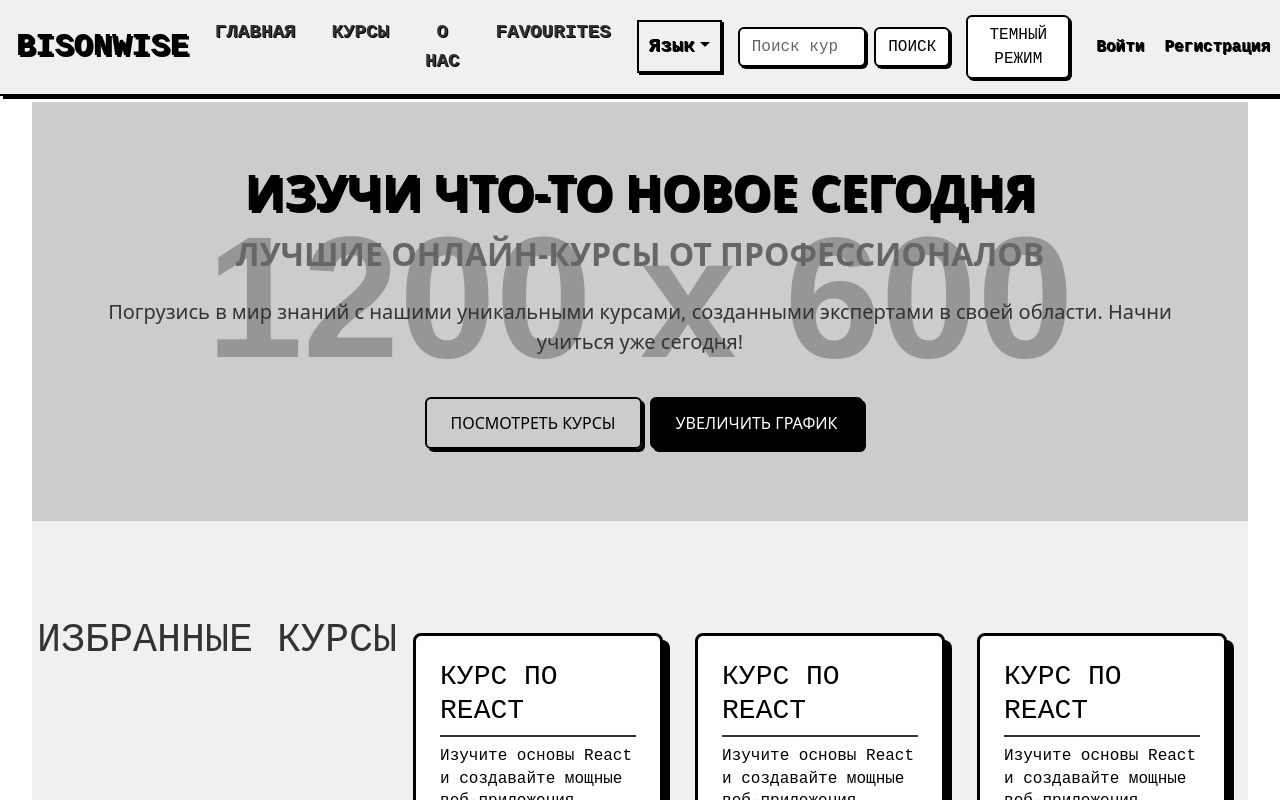
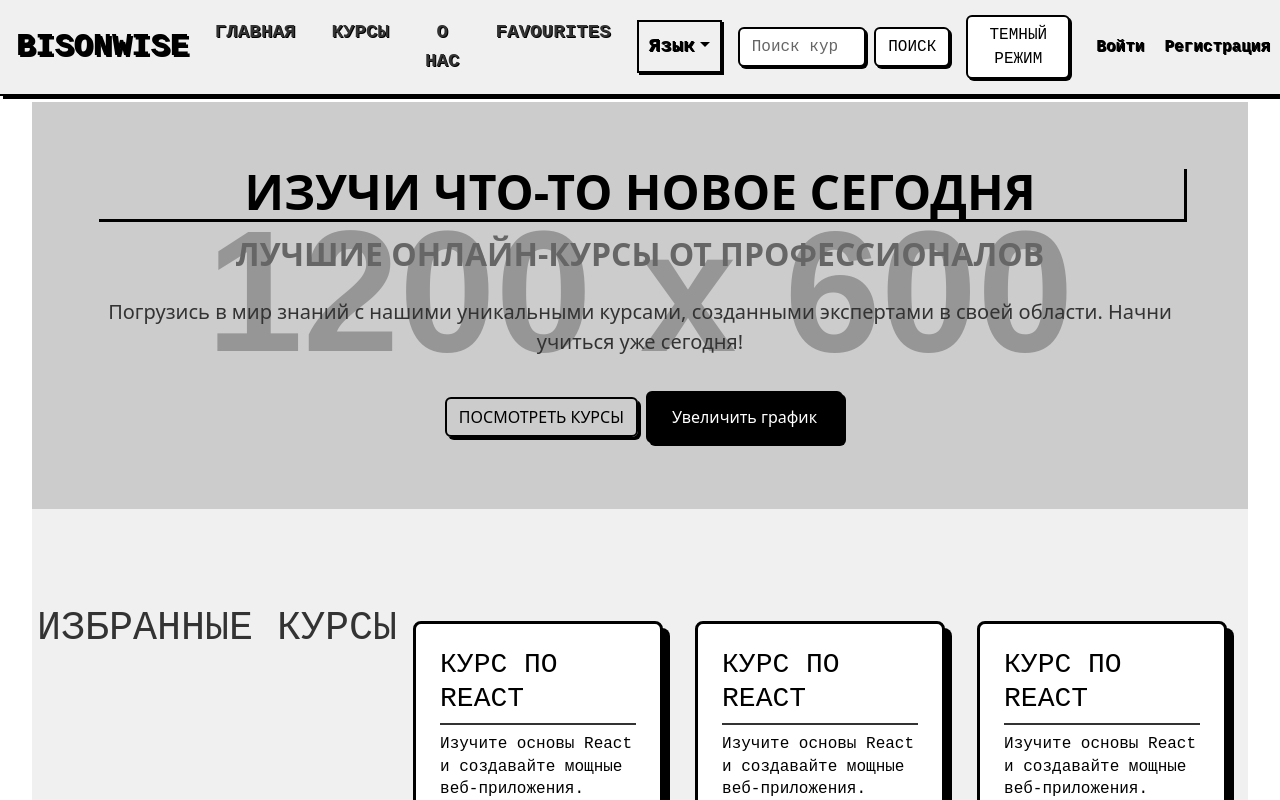
Before and after one commit to visualGravitySense/react-bisonwise, a React (Vite) app: page / in a window 1280 px wide. Shown: the top 800 px of the page. Built offline with nearby package versions, Linux system fonts and the light colour scheme.

Commit message:
scss architecture

```diff
--- /dev/null
+++ b/src/components/Hero.scss
@@ -0,0 +1,104 @@
+// hero-section.scss
+@import '../styles/variables';
+@import '../styles/mixins';
+
+// @include transition(background-color, box-shadow); // Incorrect
+// @include transition(background-color box-shadow); // Correct for a single argument if using the modified mixin
+
+// .hero-section {
+//     @include transition(box-shadow);
+// }
+
+
+
+.hero-section {
+  padding: 3rem 0;
+  background-color: $background-light;
+  text-align: center;
+
+  h1, h2 {
+    text-transform: uppercase;
+    margin-bottom: 1rem;
+    font-weight: bold;
+  }
+
+  h1 {
+    font-size: $font-size-large;
+    color: $primary-color;
+    @include box-shadow($box-shadow-size, $primary-color);
+  }
+
+  h2 {
+    font-size: $font-size-medium;
+    color: #666;
+    margin-bottom: 1.5rem;
+  }
+
+  p {
+    font-size: $font-size-small;
+    color: $text-color-light;
+    margin-bottom: 2rem;
+    line-height: 1.5;
+  }
+
+  .btn-primary {
+    background-color: $primary-color;
+    border: $border-width solid $primary-color;
+    color: $secondary-color;
+    @include box-shadow($box-shadow-size, $primary-color);
+    // @include transition(background-color, box-shadow);
+    font-size: 1rem;
+    padding: 0.75rem 1.5rem;
+
+    // &:hover {
+    //   background-color: $hover-color;
+    //   @include box-shadow($box-shadow-large-size, $primary-color);
+    // }
+  }
+
+  .btn-outline-secondary {
+    background-color: transparent;
+    border: $border-width solid $primary-color;
+    color: $primary-color;
+    @include box-shadow($box-shadow-size, $primary-color);
+    // @include transition(background-color, color, box-shadow);
+
+    &:hover {
+      background-color: $primary-color;
+      color: $secondary-color;
+      @include box-shadow($box-shadow-large-size, $primary-color);
+    }
+  }
+}
+
+/* Тёмный режим */
+.hero-section.dark-mode {
+  background-color: $background-dark;
+  color: $text-color-dark;
+  border-bottom: $border-width solid $text-color-dark;
+
+  h1 {
+    color: $secondary-color;
+    @include box-shadow($box-shadow-size, $secondary-color);
+  }
+
+  h2 {
+    color: #ccc;
+  }
+
+  p {
+    color: #bbb;
+  }
+
+  .btn-primary {
+    background-color: $secondary-color;
+    border: $border-width solid $secondary-color;
+    color: $background-dark;
+    @include box-shadow($box-shadow-size, $secondary-color);
+
+    &:hover {
+      background-color: #ccc;
+      @include box-shadow($box-shadow-large-size, $secondary-color);
+    }
+  }
+}
--- a/src/components/HeroSection.jsx
+++ b/src/components/HeroSection.jsx
@@ -1,7 +1,7 @@
 import React from 'react';
 import ChartModal from '../components/ChartModal';
 import { Container, Button } from 'react-bootstrap';
-import './Hero.css';
+import './Hero.scss';
 
 
 const HeroSection = ({ theme }) => {
--- /dev/null
+++ b/src/main.scss
@@ -0,0 +1,6 @@
+// main.scss
+@import '../styles/variables';
+@import '../styles/mixins';
+@import '../styles/hero-section';
+@import '../styles/buttons';
+@import '../styles/forms';
--- /dev/null
+++ b/src/styles/_mixins.scss
@@ -0,0 +1,14 @@
+// _mixins.scss
+
+@mixin box-shadow($size, $color) {
+  box-shadow: $size $size 0 $color;
+}
+
+// @mixin transition($properties) {
+//     // You need to wrap the declaration in a rule
+//     transition: $properties 0.3s ease;
+// }
+
+// @mixin transition($properties) {
+//     transition: $properties 0.3s ease;
+// }
--- /dev/null
+++ b/src/styles/_variables.scss
@@ -0,0 +1,21 @@
+// _variables.scss
+
+// Цвета
+$primary-color: #000;
+$secondary-color: #fff;
+$background-light: #f0f0f0;
+$background-dark: #1a1a1a;
+$text-color-light: #333;
+$text-color-dark: #e0e0e0;
+$hover-color: #333;
+
+// Отступы и тени
+$border-width: 2px;
+$box-shadow-size: 3px;
+$box-shadow-large-size: 5px;
+
+// Шрифты
+$font-family-main: 'Courier New', Courier, monospace;
+$font-size-large: 3rem;
+$font-size-medium: 2rem;
+$font-size-small: 1.25rem;
--- /dev/null
+++ b/src/styles/hero-section.scss
@@ -0,0 +1,95 @@
+// hero-section.scss
+@import 'variables';
+@import 'mixins';
+
+.hero-section {
+  padding: 3rem 0;
+  background-color: $background-light;
+  text-align: center;
+
+  h1, h2 {
+    text-transform: uppercase;
+    margin-bottom: 1rem;
+    font-weight: bold;
+  }
+
+  h1 {
+    font-size: $font-size-large;
+    color: $primary-color;
+    @include box-shadow($box-shadow-size, $primary-color);
+  }
+
+  h2 {
+    font-size: $font-size-medium;
+    color: #666;
+    margin-bottom: 1.5rem;
+  }
+
+  p {
+    font-size: $font-size-small;
+    color: $text-color-light;
+    margin-bottom: 2rem;
+    line-height: 1.5;
+  }
+
+  .btn-primary {
+    background-color: $primary-color;
+    border: $border-width solid $primary-color;
+    color: $secondary-color;
+    @include box-shadow($box-shadow-size, $primary-color);
+    @include transition(background-color, box-shadow);
+    font-size: 1rem;
+    padding: 0.75rem 1.5rem;
+
+    &:hover {
+      background-color: $hover-color;
+      @include box-shadow($box-shadow-large-size, $primary-color);
+    }
+  }
+
+  .btn-outline-secondary {
+    background-color: transparent;
+    border: $border-width solid $primary-color;
+    color: $primary-color;
+    @include box-shadow($box-shadow-size, $primary-color);
+    @include transition(background-color, color, box-shadow);
+
+    &:hover {
+      background-color: $primary-color;
+      color: $secondary-color;
+      @include box-shadow($box-shadow-large-size, $primary-color);
+    }
+  }
+}
+
+/* Тёмный режим */
+.hero-section.dark-mode {
+  background-color: $background-dark;
+  color: $text-color-dark;
+  border-bottom: $border-width solid $text-color-dark;
+
+  h1 {
+    color: $secondary-color;
+    @include box-shadow($box-shadow-size, $secondary-color);
+  }
+
+  h2 {
+    color: #ccc;
+  }
+
+  p {
+    color: #bbb;
+  }
+
+  .btn-primary {
+    background-color: $secondary-color;
+    border: $border-width solid $secondary-color;
+    color: $background-dark;
+    @include box-shadow($box-shadow-size, $secondary-color);
+
+    &:hover {
+      background-color: #ccc;
+      @include box-shadow($box-shadow-large-size, $secondary-color);
+    }
+  }
+}
```
Also changed, not shown: src/styles/buttons.scss (added), src/styles/forms.scss (added), 1 other file (tests, documents, lock files or other folders).
